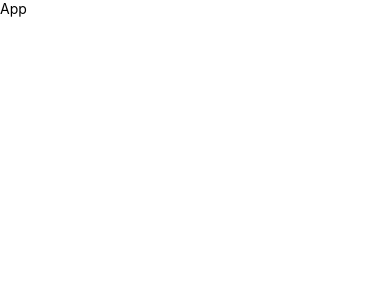
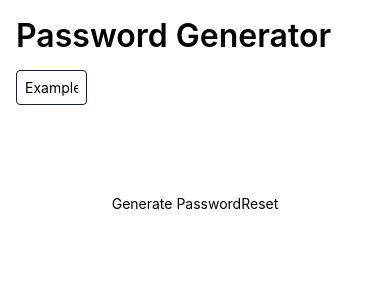
Before and after one commit to NikeshaSilva/password-generator, a React Native app: screen / in a window 390 px wide. Shown: the top 300 px of the page. Built offline with nearby package versions, Linux system fonts and the light colour scheme.

Commit message:
Added formik validation

```diff
--- a/App.tsx
+++ b/App.tsx
@@ -1,9 +1,18 @@
-import { StyleSheet, Text, View } from 'react-native';
+import {
+  SafeAreaView,
+  ScrollView,
+  StyleSheet,
+  Text,
+  TextInput,
+  TouchableOpacity,
+  View,
+} from 'react-native';
 import React from 'react';
 //form validation with yup
 import * as yup from 'yup';
 
 import { useState } from 'react';
+import { Formik } from 'formik';
 
 export default function App() {
   const [password, setPassword] = useState<string>('');
@@ -72,10 +81,153 @@
   });
 
   return (
-    <View>
-      <Text>App</Text>
-    </View>
+    <ScrollView keyboardShouldPersistTaps="handled">
+      <SafeAreaView style={styles.appContainer}>
+        <View style={styles.formContainer}>
+          <Text style={styles.title}>Password Generator</Text>
+          <Formik
+            initialValues={{ passwordLength: '' }}
+            validationSchema={PasswordSchema}
+            onSubmit={values => {
+              console.log('values', values);
+              generatePasswordString(+values.passwordLength); //TODO
+            }}
+          >
+            {({
+              values,
+              errors,
+              touched,
+              handleChange,
+              handleBlur,
+              handleSubmit,
+              handleReset,
+              isValid,
+            }) => (
+              <>
+                <View style={styles.inputWrapper}>
+                  <View style={styles.inputWrapper}>
+                    <TextInput
+                      style={styles.inputStyle}
+                      value={values.passwordLength}
+                      onChangeText={handleChange('passwordLength')}
+                      placeholder="Example"
+                      keyboardType="numeric"
+                    />
+                  </View>
+                </View>
+                <View style={styles.inputWrapper}></View>
+                <View style={styles.inputWrapper}></View>
+                <View style={styles.inputWrapper}></View>
+                <View style={styles.inputWrapper}></View>
+
+                <View style={styles.formActions}>
+                  <TouchableOpacity>
+                    <Text>Generate Password</Text>
+                  </TouchableOpacity>
+                  <TouchableOpacity>
+                    <Text>Reset</Text>
+                  </TouchableOpacity>
+                </View>
+              </>
+            )}
+          </Formik>
+        </View>
+      </SafeAreaView>
+    </ScrollView>
   );
 }
 
-const styles = StyleSheet.create({});
+const styles = StyleSheet.create({
+  appContainer: {
+    flex: 1,
+  },
+  formContainer: {
+    margin: 8,
+    padding: 8,
+  },
+  title: {
+    fontSize: 32,
+    fontWeight: '600',
+    marginBottom: 15,
+  },
+  subTitle: {
+    fontSize: 26,
+    fontWeight: '600',
+    marginBottom: 2,
+  },
+  description: {
+    color: '#758283',
+    marginBottom: 8,
+  },
+  heading: {
+    fontSize: 15,
+  },
+  inputWrapper: {
+    marginBottom: 15,
+    alignItems: 'center',
+    justifyContent: 'space-between',
+    flexDirection: 'row',
+  },
+  inputColumn: {
+    flexDirection: 'column',
+  },
+  inputStyle: {
+    padding: 8,
+    width: '30%',
+    borderWidth: 1,
+    borderRadius: 4,
+    borderColor: '#16213e',
+  },
+  errorText: {
+    fontSize: 12,
+    color: '#ff0d10',
+  },
+  formActions: {
+    flexDirection: 'row',
+    justifyContent: 'center',
+  },
+  primaryBtn: {
+    width: 120,
+    padding: 10,
+    borderRadius: 8,
+    marginHorizontal: 8,
+    backgroundColor: '#5DA3FA',
+  },
+  primaryBtnTxt: {
+    color: '#fff',
+    textAlign: 'center',
+    fontWeight: '700',
+  },
+  secondaryBtn: {
+    width: 120,
+    padding: 10,
+    borderRadius: 8,
+    marginHorizontal: 8,
+    backgroundColor: '#CAD5E2',
+  },
+  secondaryBtnTxt: {
+    textAlign: 'center',
+  },
+  card: {
+    padding: 12,
+    borderRadius: 6,
+    marginHorizontal: 12,
+  },
+  cardElevated: {
+    backgroundColor: '#ffffff',
+    elevation: 1,
+    shadowOffset: {
+      width: 1,
+      height: 1,
+    },
+    shadowColor: '#333',
+    shadowOpacity: 0.2,
+    shadowRadius: 2,
+  },
+  generatedPassword: {
+    fontSize: 22,
+    textAlign: 'center',
+    marginBottom: 12,
+    color: '#000',
+  },
+});
--- a/package.json
+++ b/package.json
@@ -11,8 +11,10 @@
   },
   "dependencies": {
     "@react-native/new-app-screen": "0.80.1",
+    "formik": "^2.4.6",
     "react": "19.1.0",
     "react-native": "0.80.1",
+    "react-native-bouncy-checkbox": "^4.1.2",
     "yup": "^1.6.1"
   },
   "devDependencies": {
```
Also changed, not shown: 1 other file (tests, documents, lock files or other folders).
